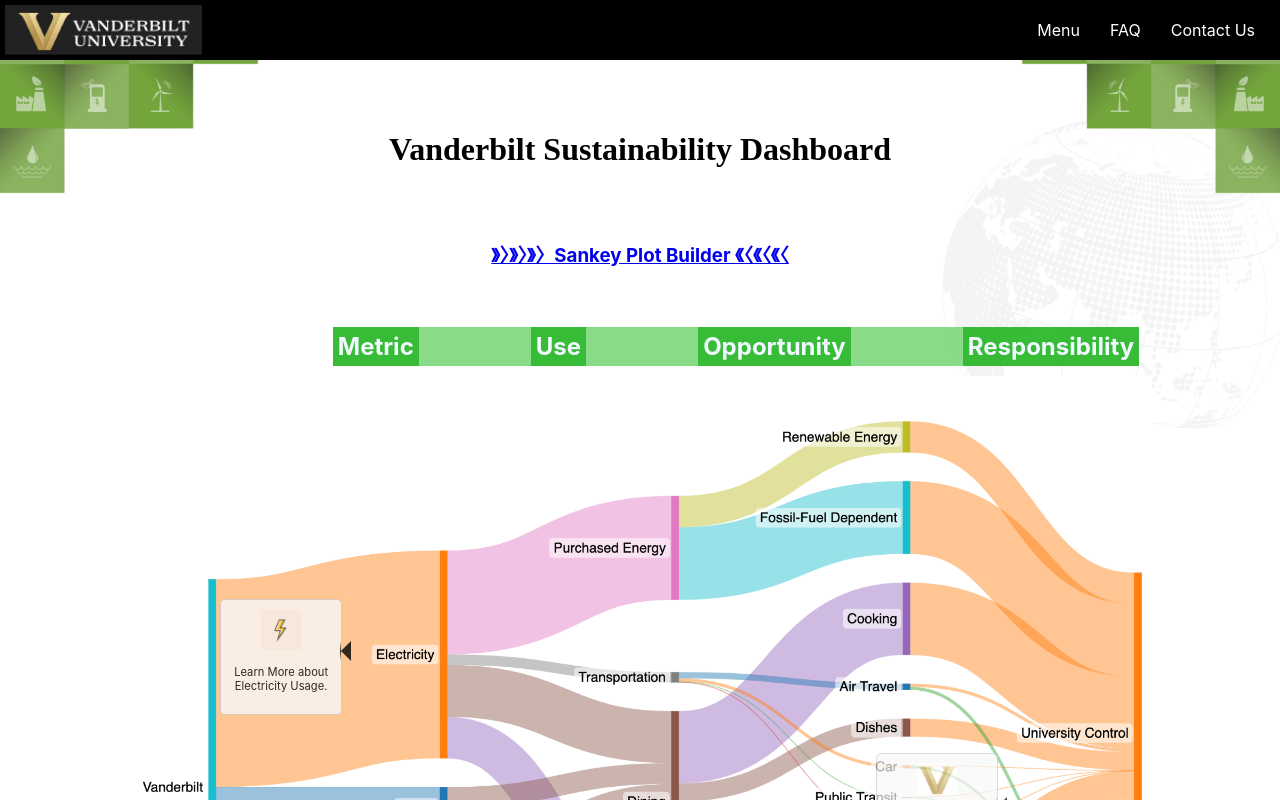
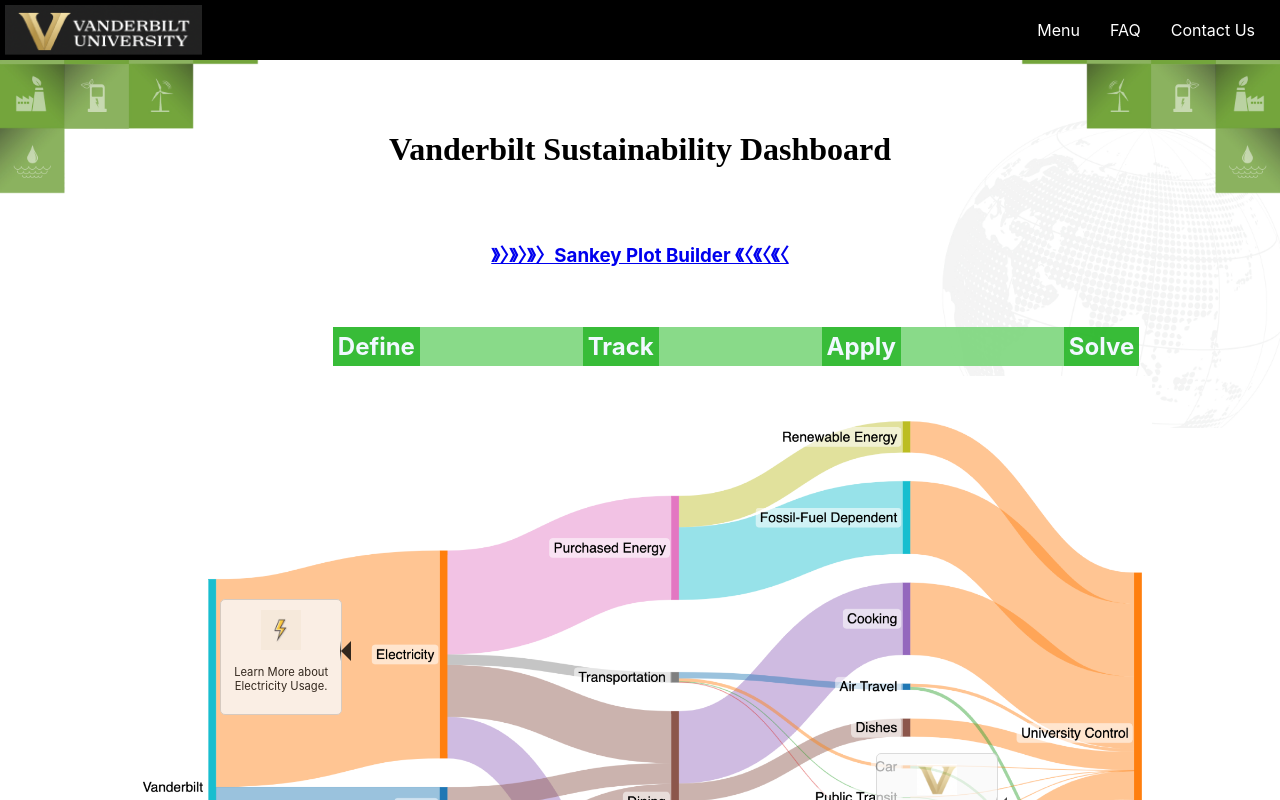
Before and after one commit to mandali8686/sustainability-dashboard, a React (Create React App) app: page / in a window 1280 px wide. Shown: the top 800 px of the page. Built offline with nearby package versions, Linux system fonts and the light colour scheme.

Commit message:
updated Mainpage

```diff
--- a/src/MainPage.js
+++ b/src/MainPage.js
@@ -270,10 +270,10 @@
       <h1 className='main-header'>Vanderbilt Sustainability    Dashboard</h1>
       <a href="SankeyPlot.html" className="sankey-link"><h3>》〉》〉》〉Sankey Plot Builder 《〈《〈《〈</h3></a>
       <div className="column-names">
-        <span>Metric</span>
-        <span>Use</span>
-        <span>Opportunity</span>
-        <span>Responsibility</span>
+        <span>Define</span>
+        <span>Track</span>
+        <span>Apply</span>
+        <span>Solve</span>
       </div>
       <div className="image-container">
         <img className="sankey-image" src='sankey_no.png' alt="Sankey Diagram" />
```
